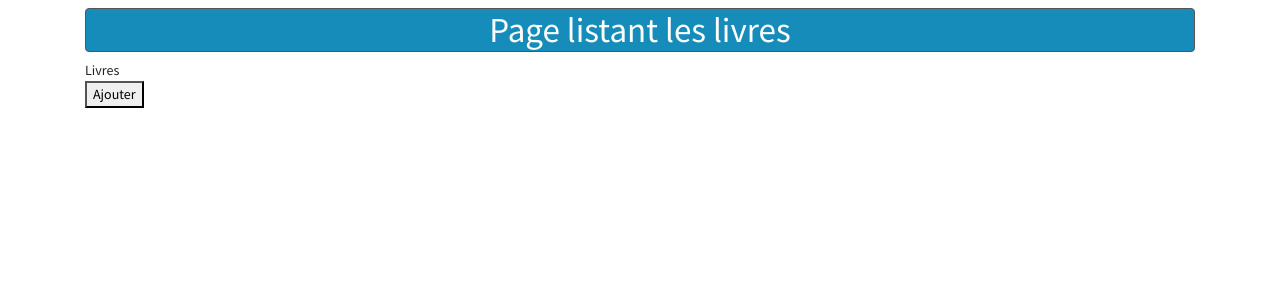
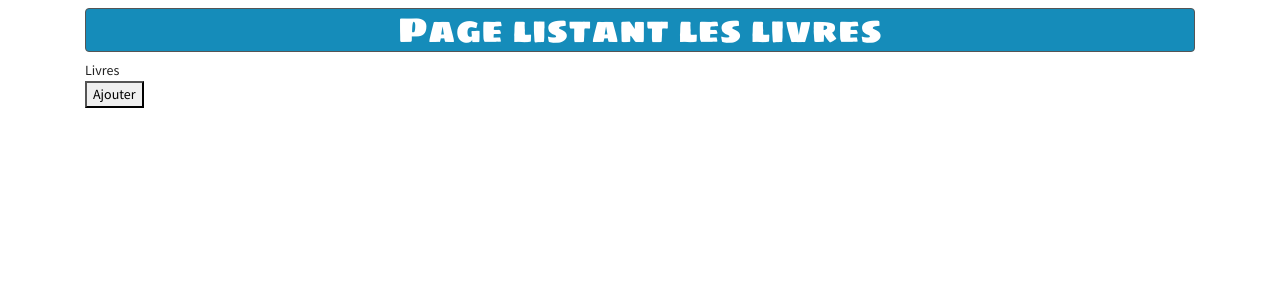
Before and after one commit to bezedache29/ProjetReact1, a React (Create React App) app in the folder projet1/: page / in a window 1280 px wide. Shown: the top 300 px of the page. Built offline with nearby package versions, Linux system fonts and the light colour scheme.

Commit message:
Composant titre

```diff
--- a/projet1/public/index.html
+++ b/projet1/public/index.html
@@ -25,6 +25,7 @@
       Learn how to configure a non-root public URL by running `npm run build`.
     -->
     <link rel="stylesheet" href="https://bootswatch.com/4/lumen/bootstrap.min.css">
+    <link href="https://fonts.googleapis.com/css2?family=Sigmar+One&display=swap" rel="stylesheet">
     <title>React App</title>
   </head>
   <body>
--- a/projet1/src/components/Titres/TitreH1.js
+++ b/projet1/src/components/Titres/TitreH1.js
@@ -1,9 +1,12 @@
 import React from 'react'
+import css from "./TitreH1.module.css"
 
 const titreH1 = (props) => {
+    const monCss = `border border-dark p2 mt-2 text-white text-center bg-primary rounded ${css.policeTitre}`
+
     return (
         <>
-            <h1 className = "border border-dark p2 mt-2 text-white text-center bg-primary rounded">{props.children}</h1>
+            <h1 className = {monCss}>{props.children}</h1>
         </>
     )
 }
--- /dev/null
+++ b/projet1/src/components/Titres/TitreH1.module.css
@@ -0,0 +1,6 @@
+.policeTitre {
+    font-family: 'Sigmar One', cursive;
+}
+.policeTitre:hover {
+    color: orange !important;
+}
```
